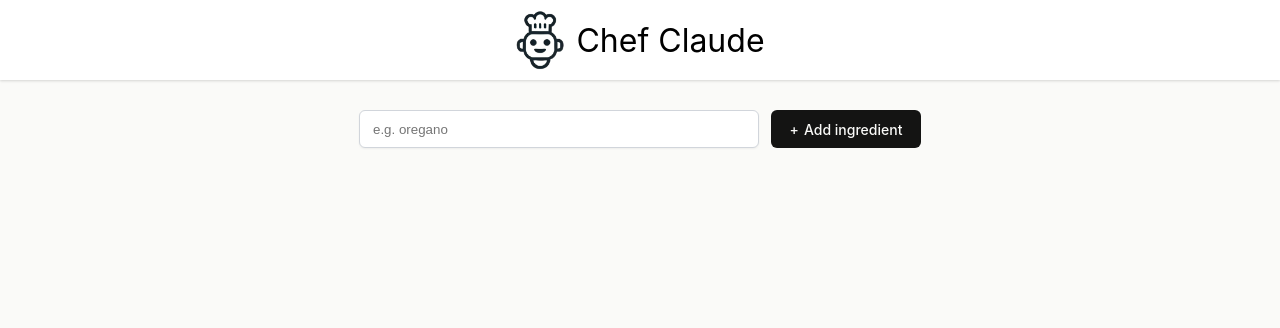
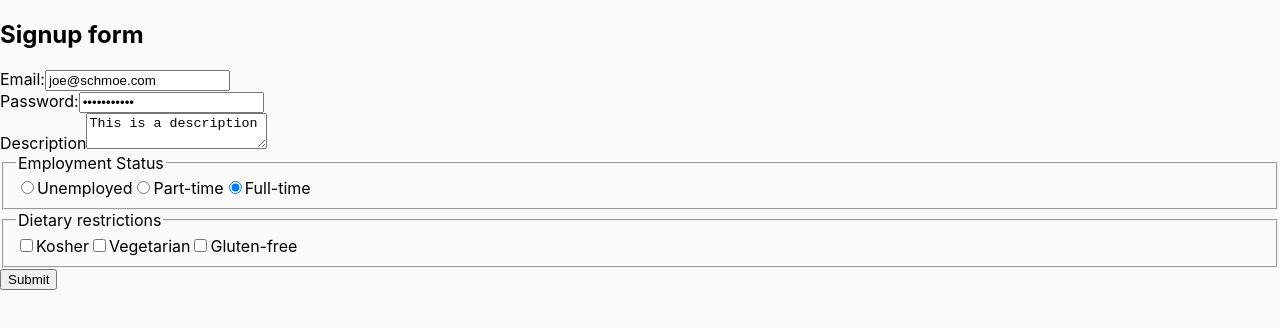
Before and after one commit to yuliiavolkova/recipe-app, a React (Vite) app: page / in a window 1280 px wide. Shown: the top 328 px of the page. Built offline with nearby package versions, Linux system fonts and the light colour scheme.

Commit message:
Created a full signup form with various input types.

```diff
--- a/src/App.jsx
+++ b/src/App.jsx
@@ -1,5 +1,5 @@
 //Chef Claude
-import Header from "./components/Header";
+/*import Header from "./components/Header";
 import Main from "./components/Main";
 
 export default function App() {
@@ -9,10 +9,10 @@ export default function App() {
       <Main />
     </div>
   );
-}
+}*/
 
 // forms in React
-/*
+
 import React from "react";
 import ReactDOM from "react-dom/client";
 
@@ -20,8 +20,11 @@ export default function App() {
   function signUp(formData) {
     const email = formData.get("email");
     const password = formData.get("password");
-    console.log(email);
-    console.log(password);
+    const employmentStatus = formData.get("employmentStatus");
+    //console.log(email);
+    //console.log(employmentStatus);
+    const dietaryRestrictions = formData.getAll("dietaryRestrictions");
+    console.log(dietaryRestrictions);
   }
 
   return (
@@ -31,21 +34,79 @@ export default function App() {
         <label htmlFor="email">Email:</label>
         <input
           id="email"
+          defaultValue="joe@schmoe.com"
           type="email"
           name="email"
           placeholder="joe.schmoe.com"
         />
         <br />
         <label htmlFor="password">Password:</label>
-        <input id="password" type="password" name="password" />
+        <input
+          id="password"
+          defaultValue="password123"
+          type="password"
+          name="password"
+        />
         <br />
+
+        <label htmlFor="description">Description</label>
+        <textarea
+          id="description"
+          name="description"
+          defaultValue="This is a description"
+        ></textarea>
+        <fieldset>
+          <legend>Employment Status</legend>
+          <label>
+            <input type="radio" name="employmentStatus" value="unemployed" />
+            Unemployed
+          </label>
+          <label>
+            <input type="radio" name="employmentStatus" value="part-time" />
+            Part-time
+          </label>
+          <label>
+            <input
+              type="radio"
+              name="employmentStatus"
+              defaultChecked={true}
+              value="full-time"
+            />
+            Full-time
+          </label>
+        </fieldset>
+
+        <fieldset>
+          <legend>Dietary restrictions</legend>
+          <label>
+            <input type="checkbox" name="dietaryRestrictions" value="kosher" />
+            Kosher
+          </label>
+          <label>
+            <input
+              type="checkbox"
+              name="dietaryRestrictions"
+              value="vegetarian"
+            />
+            Vegetarian
+          </label>
+          <label>
+            <input
+              type="checkbox"
+              name="dietaryRestrictions"
+              value="gluten-free"
+            />
+            Gluten-free
+          </label>
+        </fieldset>
+
         <button>Submit</button>
       </form>
     </section>
   );
 }
 ReactDOM.createRoot(document.getElementById("root")).render(<App />);
-*/
+
 // Complex state - objects
 /*
 import React from "react"; // Import React
```
